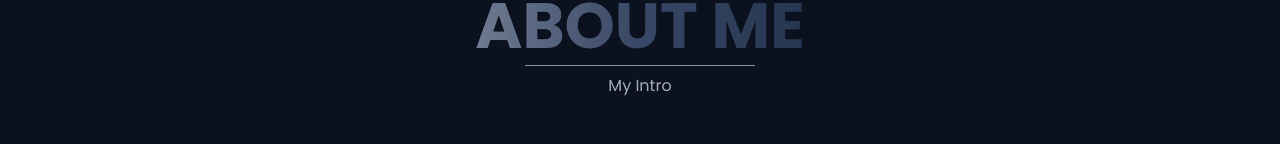
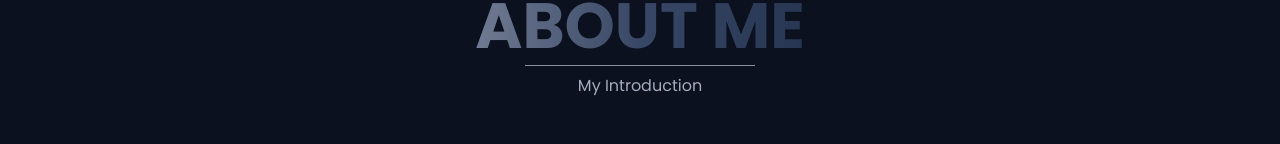
Before and after one commit to zeetaengrg/portfolio, a Next.js app: page / in a window 1280 px wide. Shown: the part 785-929 px from the top of the page. Built offline with nearby package versions, Linux system fonts and the light colour scheme.

Commit message:
refactor

```diff
--- a/components/layouts/AboutMe/AboutMe.jsx
+++ b/components/layouts/AboutMe/AboutMe.jsx
@@ -31,7 +31,7 @@ const AboutMe = () => {
                 <Divider width={{ base: "40%", md: "18%" }} mb="0.5rem" />
             </Center>
             <Center>
-                <Text>My Intro</Text>
+                <Text>My Introduction</Text>
             </Center>
             <Box m={{ base: "1.5rem 2rem", md: "3rem 5rem", lg: "3rem 10rem" }}>
                 <Flex direction="column" alignItems="center">
```
